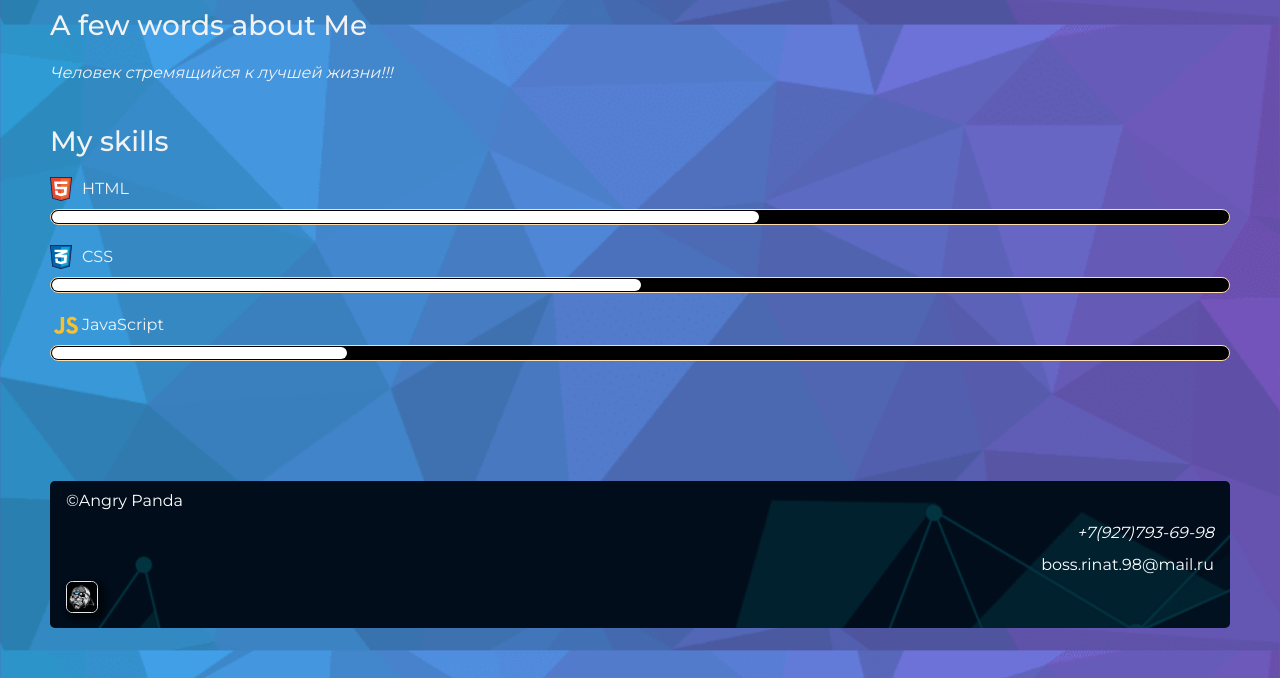
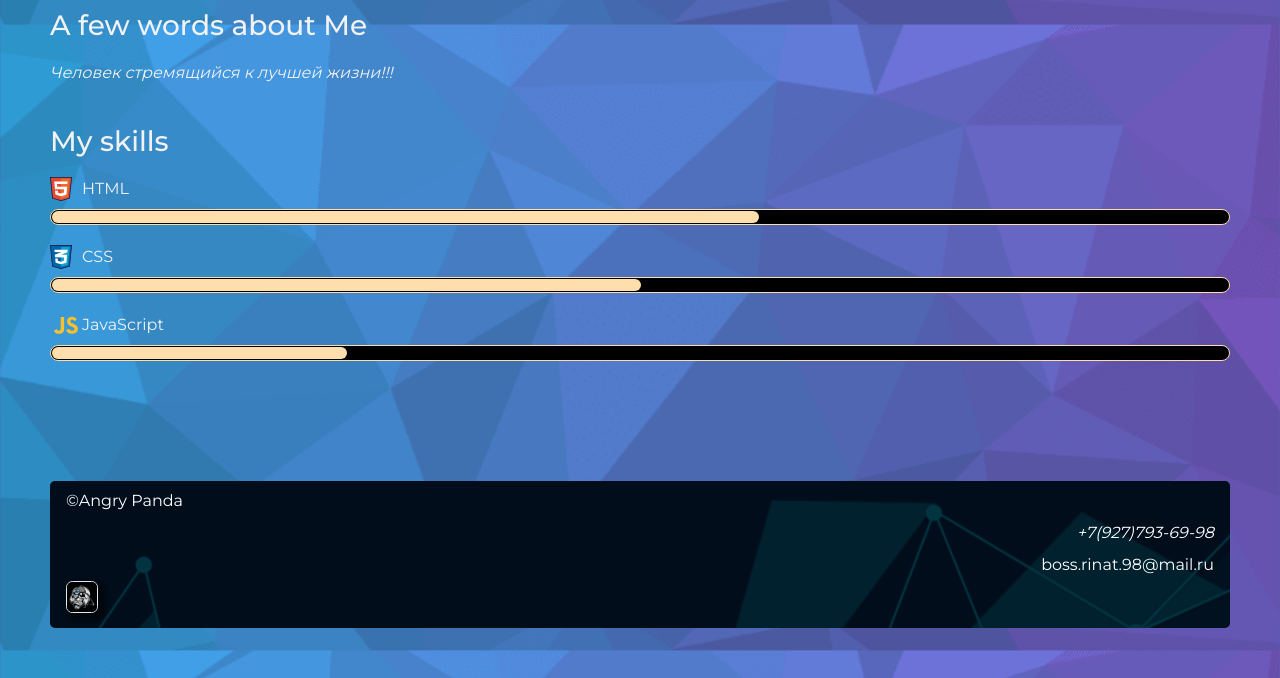
Before and after one commit to SSPandaSS/my-site, a plain HTML site: page index.html in a window 1280 px wide. Shown: the part 1227-1905 px from the top of the page. Drawn offline with nearby package versions, Linux system fonts and the light colour scheme.

Commit message:
init: task Saturday, Mar 11, 2023 16:54:20

```diff
--- a/style2.css
+++ b/style2.css
@@ -252,9 +252,7 @@ em {
   background-image: url("img/Footer background-light theme.png");
 }
 
-.light-theme .level div {
-  background-color: #ffffff;
-}
+
 
 .light-theme em {
   color: #ffffff;
```
